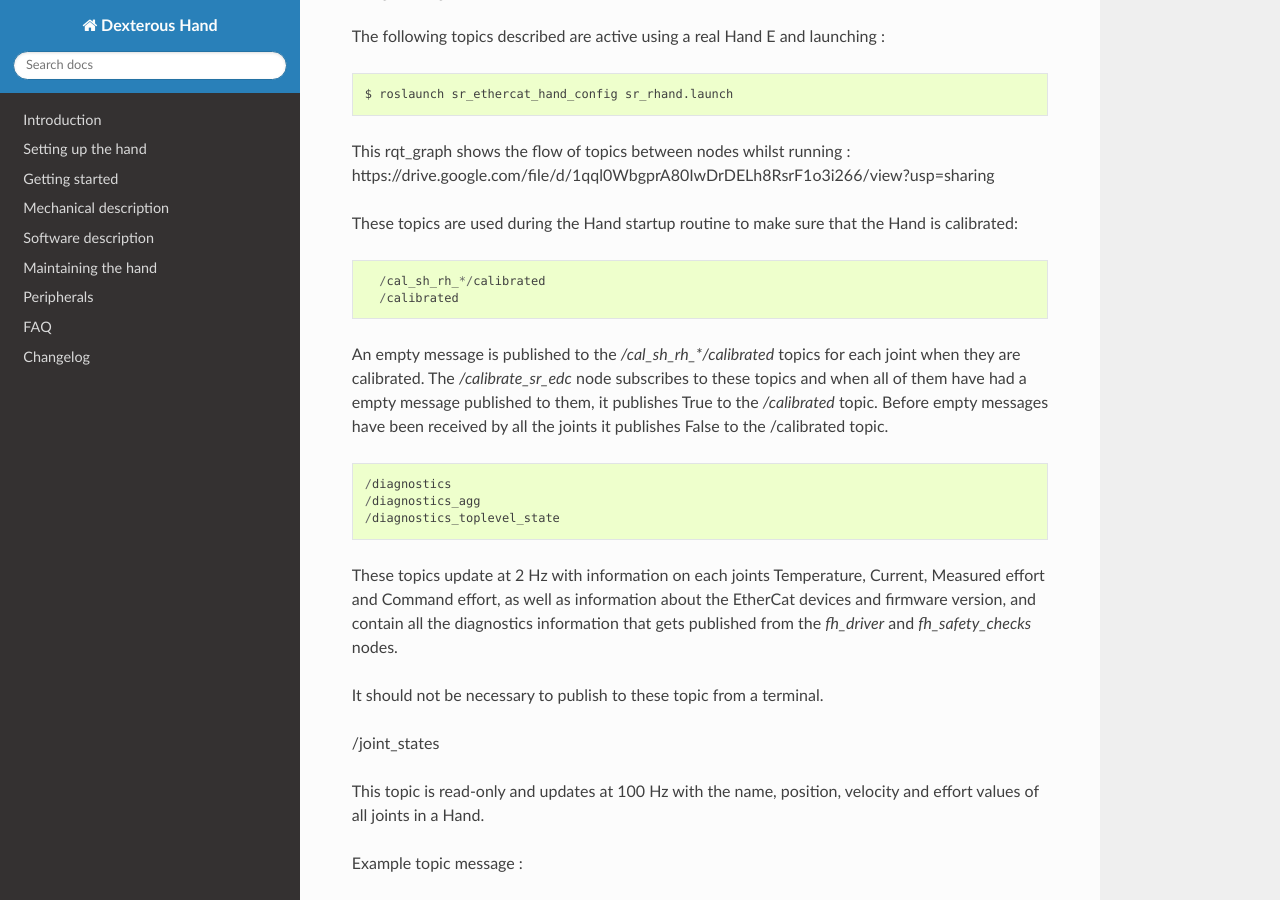
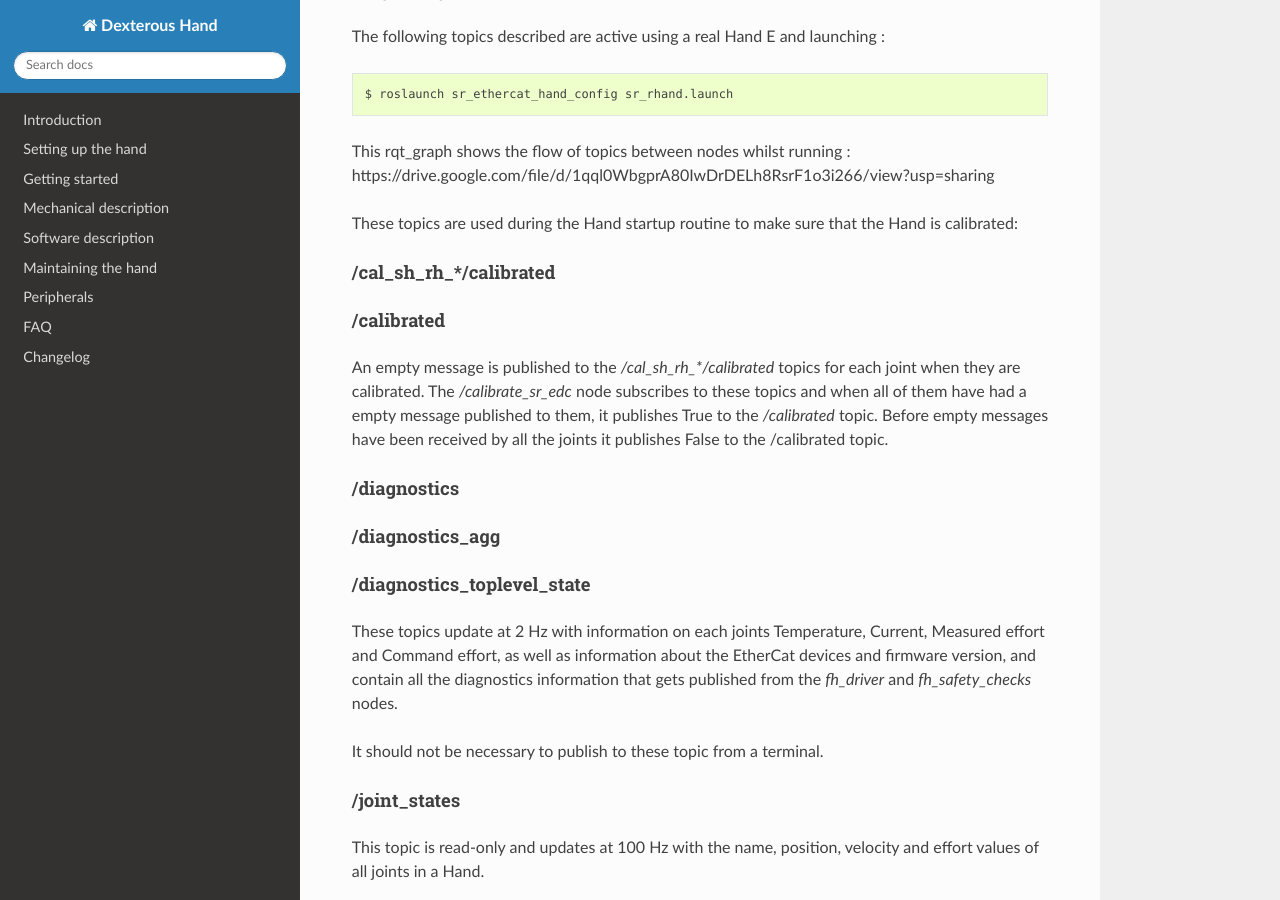
Before and after one commit to shadow-robot/sr_dexterous_hand_documentation, a Sphinx documentation site: the page built from docs/user_guide/3_getting_started.md, in a window 1280 px wide and 900 px high, scrolled down 16111 px. Built offline with Sphinx 7.4.7 and the Read the Docs theme 2.0.0, drawn with Linux system fonts in a browser that asks for light colours.

Commit message:
adding topics section..

```diff
--- a/docs/user_guide/3_getting_started.md
+++ b/docs/user_guide/3_getting_started.md
@@ -505,8 +505,8 @@ This rqt_graph shows the flow of topics between nodes whilst running : https://d
 
 These topics are used during the Hand startup routine to make sure that the Hand is calibrated:
 
-      /cal_sh_rh_*/calibrated
-      /calibrated
+#### /cal_sh_rh_*/calibrated
+#### /calibrated
 
 
 
@@ -514,15 +514,15 @@ These topics are used during the Hand startup routine to make sure that the Hand
 An empty message is published to the */cal_sh_rh_\*/calibrated* topics for each joint when they are calibrated. The */calibrate_sr_edc* node subscribes to these topics and when all of them have had a empty message published to them, it publishes True to the */calibrated* topic. Before empty messages have been received by all the joints it publishes False to the /calibrated topic.
 
 
-    /diagnostics
-    /diagnostics_agg
-    /diagnostics_toplevel_state
+#### /diagnostics
+#### /diagnostics_agg
+#### /diagnostics_toplevel_state
 
 These topics update at 2 Hz with information on each joints Temperature, Current, Measured effort and Command effort, as well as information about the EtherCat devices and firmware version, and contain all the diagnostics information that gets published from the *fh_driver* and *fh_safety_checks* nodes.
 
 It should not be necessary to publish to these topic from a terminal.
 
-/joint_states
+#### /joint_states
 
 This topic is read-only and updates at 100 Hz with the name, position, velocity and effort values of all joints in a Hand.
 
@@ -550,7 +550,7 @@ tdc: 2454
 electrodes: [2512, 3062, 2404, 2960, 2902, 2382, 2984, 138, 2532, 2422, 2809, 3167, 2579, 2950, 2928, 2269, 2966, 981, 2374, 2532, 3199, 3152, 3155, 3033]
 
 
-##### /rh/debug_etherCAT_data
+#### /rh/debug_etherCAT_data
 
 This topic is published by the driver and updates at 800 Hz with data from the Hand as it is received over EtherCAT, which is useful for debugging.
 
```
